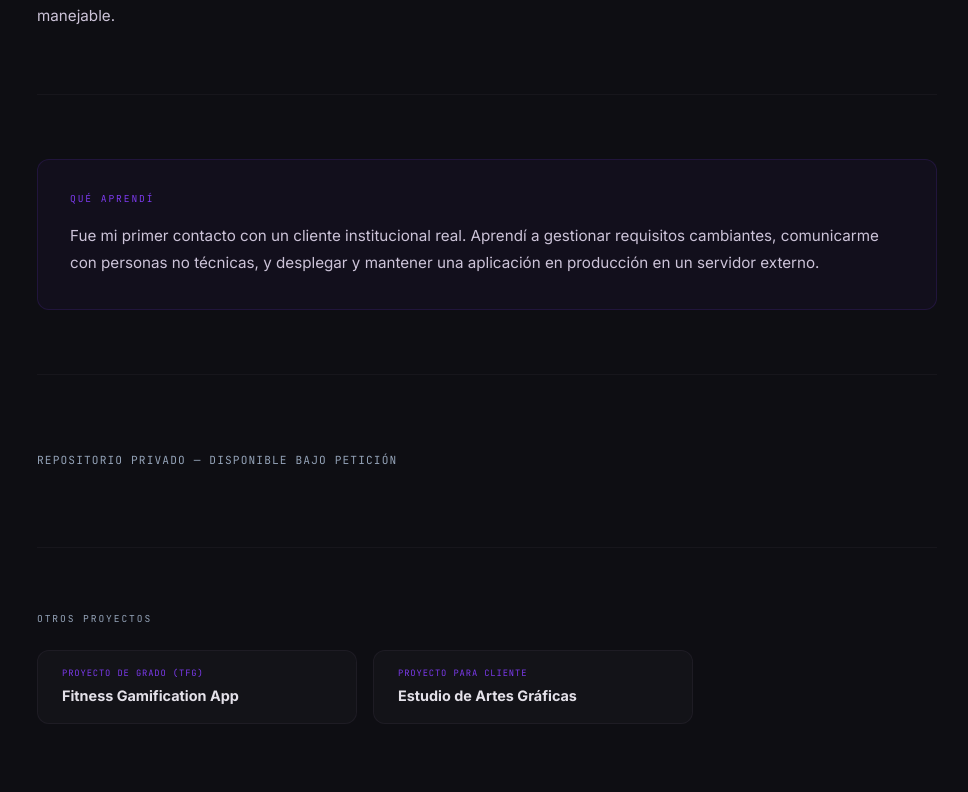
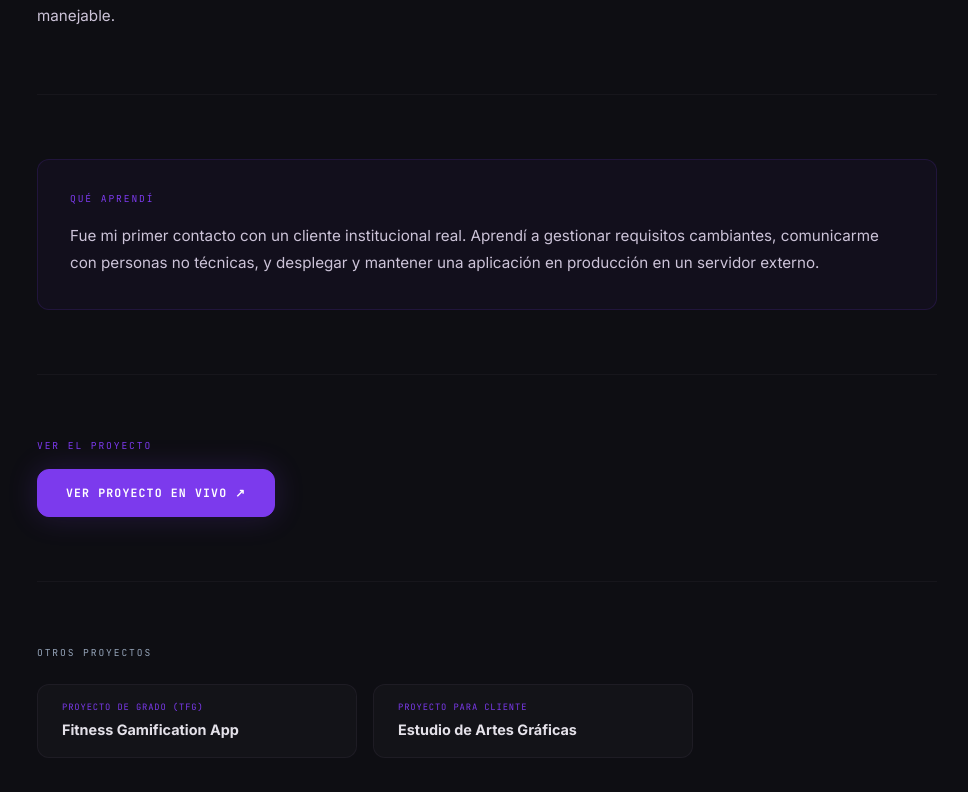
Before and after one commit to aperez-24/portfolio, a Next.js app: page /proyectos/sports-portal-rivas in a window 1280 px wide. Shown: the part 2016-2808 px from the top of the page, without its empty margins (153-1121 px from the left). Built offline with nearby package versions, Linux system fonts and the light colour scheme.

Commit message:
Cambios en enlaces de los proyectos

```diff
--- a/src/app/proyectos/[slug]/ProyectoDetalleUI.tsx
+++ b/src/app/proyectos/[slug]/ProyectoDetalleUI.tsx
@@ -385,7 +385,9 @@ export default function ProyectoDetalleUI({
             </>
           )}
 
-          {/* Links de acción */}
+          {/* ── Links de acción ── MEJORADO */}
+          <div>
+            <SectionLabel>Ver el proyecto</SectionLabel>
             <div style={{ display: "flex", flexWrap: "wrap", gap: "1rem" }}>
               {proyecto.linkDemo && (
                 <a
@@ -396,18 +398,37 @@ export default function ProyectoDetalleUI({
                     display: "inline-flex",
                     alignItems: "center",
                     gap: "0.6rem",
-                  padding: "0.85rem 1.75rem",
+                    padding: "0.9rem 1.75rem",
                     background: "var(--accent)",
                     color: "#fff",
+                    fontFamily: "'JetBrains Mono', monospace",
                     fontWeight: 700,
-                  fontSize: "0.9rem",
+                    fontSize: "0.72rem",
+                    textTransform: "uppercase",
+                    letterSpacing: "0.1em",
                     borderRadius: "0.75rem",
                     textDecoration: "none",
+                    border: "1px solid var(--accent)",
+                    boxShadow: "0 0 30px rgba(124,58,237,0.2)",
+                    transition: "background 0.2s, box-shadow 0.2s, transform 0.2s",
+                  }}
+                  onMouseEnter={(e) => {
+                    const el = e.currentTarget as HTMLAnchorElement;
+                    el.style.background = "var(--accent-hover)";
+                    el.style.boxShadow = "0 0 45px rgba(124,58,237,0.4)";
+                    el.style.transform = "translateY(-1px)";
+                  }}
+                  onMouseLeave={(e) => {
+                    const el = e.currentTarget as HTMLAnchorElement;
+                    el.style.background = "var(--accent)";
+                    el.style.boxShadow = "0 0 30px rgba(124,58,237,0.2)";
+                    el.style.transform = "translateY(0)";
                   }}
                 >
-                Ver demo en vivo →
+                  Ver proyecto en vivo ↗
                 </a>
               )}
+
               {proyecto.linkRepo && (
                 <a
                   href={proyecto.linkRepo}
@@ -417,33 +438,64 @@ export default function ProyectoDetalleUI({
                     display: "inline-flex",
                     alignItems: "center",
                     gap: "0.6rem",
-                  padding: "0.85rem 1.75rem",
+                    padding: "0.9rem 1.75rem",
                     background: "var(--bg-card)",
                     border: "1px solid var(--border-subtle)",
                     color: "var(--text-primary)",
+                    fontFamily: "'JetBrains Mono', monospace",
                     fontWeight: 700,
-                  fontSize: "0.9rem",
+                    fontSize: "0.72rem",
+                    textTransform: "uppercase",
+                    letterSpacing: "0.1em",
                     borderRadius: "0.75rem",
                     textDecoration: "none",
+                    transition: "border-color 0.2s, background 0.2s, transform 0.2s",
+                  }}
+                  onMouseEnter={(e) => {
+                    const el = e.currentTarget as HTMLAnchorElement;
+                    el.style.borderColor = "rgba(124,58,237,0.4)";
+                    el.style.background = "var(--bg-card-hover)";
+                    el.style.transform = "translateY(-1px)";
+                  }}
+                  onMouseLeave={(e) => {
+                    const el = e.currentTarget as HTMLAnchorElement;
+                    el.style.borderColor = "var(--border-subtle)";
+                    el.style.background = "var(--bg-card)";
+                    el.style.transform = "translateY(0)";
                   }}
                 >
-                Ver repositorio ↗
+                  Ver código en GitHub ↗
                 </a>
               )}
+
               {!proyecto.linkDemo && !proyecto.linkRepo && (
+                <div
+                  style={{
+                    display: "inline-flex",
+                    alignItems: "center",
+                    gap: "0.75rem",
+                    padding: "0.9rem 1.5rem",
+                    background: "var(--bg-secondary)",
+                    border: "1px solid var(--border-subtle)",
+                    borderRadius: "0.75rem",
+                  }}
+                >
+                  <span style={{ color: "var(--text-muted)", fontSize: "0.9rem" }}>🔒</span>
                   <p
                     style={{
                       fontFamily: "'JetBrains Mono', monospace",
-                  fontSize: "0.7rem",
+                      fontSize: "0.65rem",
                       textTransform: "uppercase",
                       letterSpacing: "0.1em",
                       color: "var(--text-muted)",
-                  padding: "0.85rem 0",
+                      margin: 0,
                     }}
                   >
                     Repositorio privado — disponible bajo petición
                   </p>
+                </div>
               )}
+            </div>
           </div>
 
           <Divider />
@@ -480,6 +532,17 @@ export default function ProyectoDetalleUI({
                       textDecoration: "none",
                       flex: "1 1 200px",
                       maxWidth: "320px",
+                      transition: "border-color 0.2s, background 0.2s",
+                    }}
+                    onMouseEnter={(e) => {
+                      const el = e.currentTarget as HTMLAnchorElement;
+                      el.style.borderColor = "rgba(124,58,237,0.3)";
+                      el.style.background = "var(--bg-card)";
+                    }}
+                    onMouseLeave={(e) => {
+                      const el = e.currentTarget as HTMLAnchorElement;
+                      el.style.borderColor = "var(--border-subtle)";
+                      el.style.background = "var(--bg-secondary)";
                     }}
                   >
                     <span
--- a/src/data/proyectos.ts
+++ b/src/data/proyectos.ts
@@ -12,7 +12,7 @@ export const proyectos: Proyecto[] = [
     imagen: "/images/projects/rivas.webp",
     badge: "Cliente Gubernamental ★",
     badgeTipo: "featured",
-
+    linkDemo: "https://ligas.deportividadyjuegolimpio.e",
     duracion: "4 meses",
     rol: "Desarrollador full stack en solitario",
     caracteristicas: [
@@ -41,7 +41,7 @@ export const proyectos: Proyecto[] = [
     imagen: "/images/projects/fitness.webp",
     badge: "Proyecto de Grado (TFG)",
     badgeTipo: "personal",
-
+    linkRepo: "https://github.com/aperez-24/fitness-app",
     duracion: "3 meses",
     rol: "Desarrollador full stack — Trabajo de Fin de Grado",
     caracteristicas: [
@@ -70,7 +70,7 @@ export const proyectos: Proyecto[] = [
     imagen: "/images/projects/artes-graficas.webp",
     badge: "Proyecto para Cliente",
     badgeTipo: "client",
-
+    linkDemo: "https://carbensl.com/",
     duracion: "6 semanas",
     rol: "Desarrollador front-end y responsable de despliegue",
     caracteristicas: [
```
Lines whose indentation alone changed are shown as unchanged.
